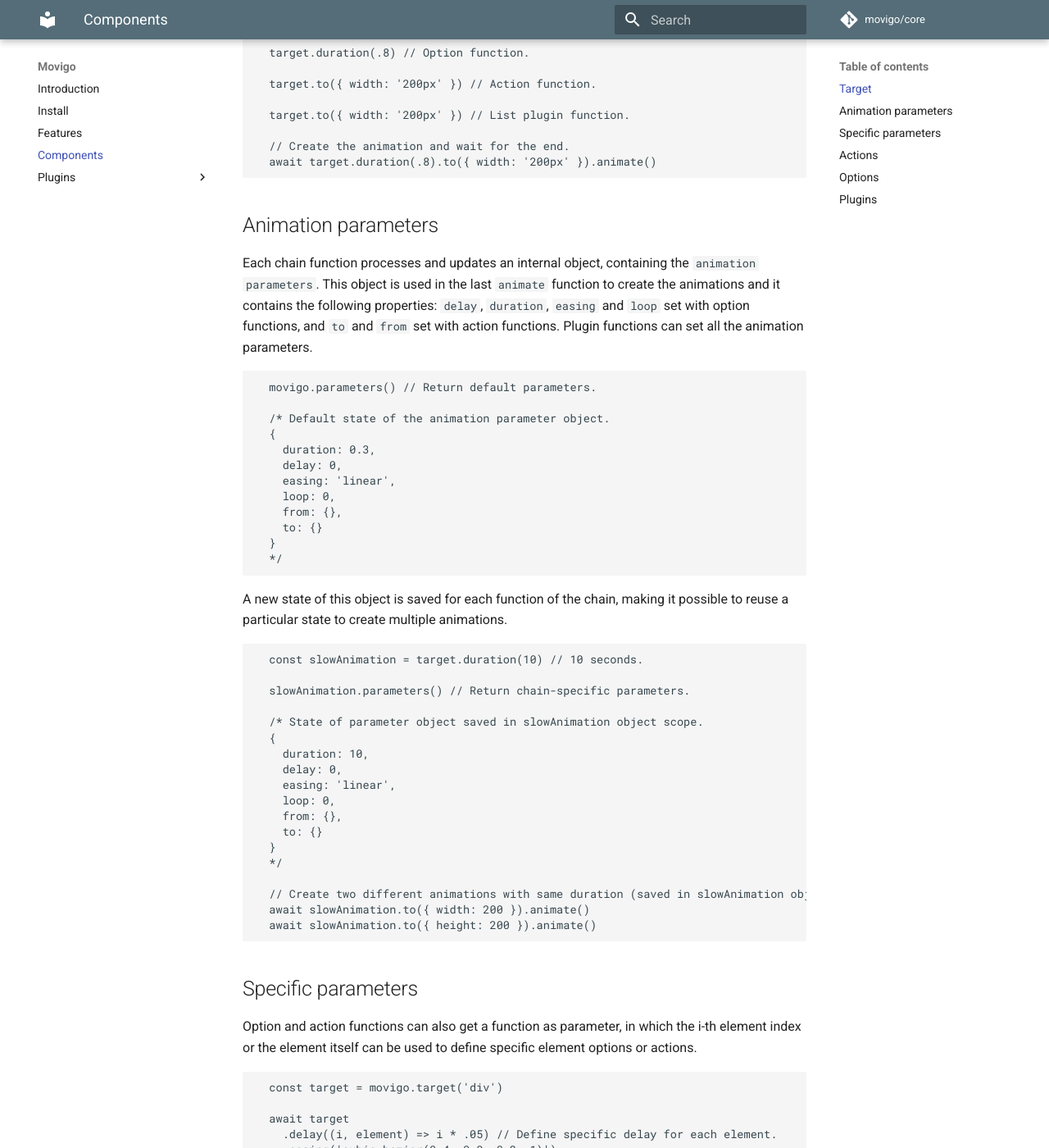
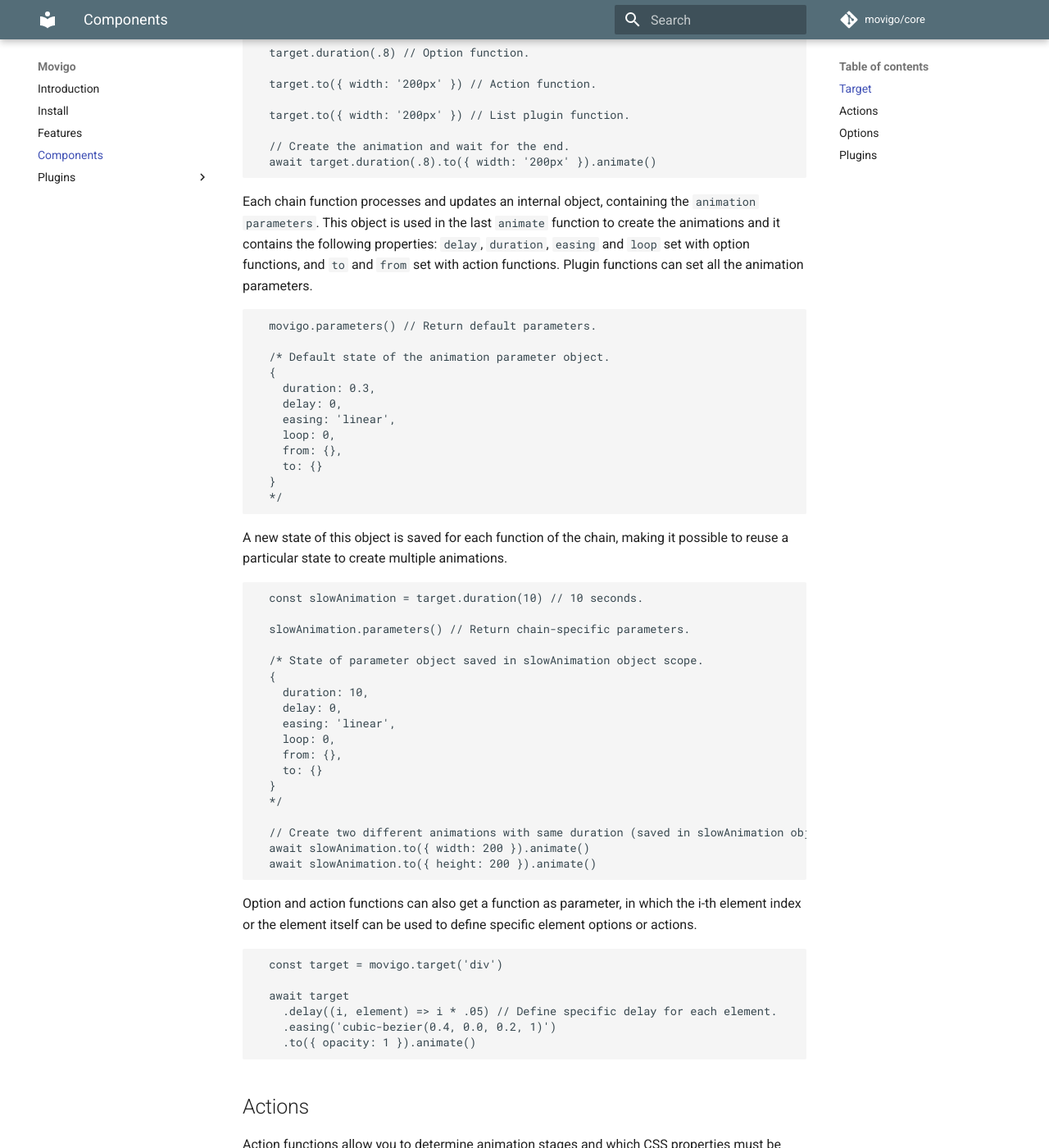
Before and after one commit to movigo/core, an MkDocs documentation site: the page built from docs/components.md, in a window 1280 px wide and 1400 px high, scrolled down 820 px. Shown: the whole window at 82% size. Built offline with MkDocs 1.6.1 and Material for MkDocs 9.7.7, drawn with Linux system fonts in a browser that asks for light colours; comment, search, counter and statistics services are not loaded.

Commit message:
[docs] remove some headers

````diff
--- a/docs/components.md
+++ b/docs/components.md
@@ -41,8 +41,6 @@ In this way it is possible to create function chains with the
   await target.duration(.8).to({ width: '200px' }).animate()
 ```
 
-## Animation parameters
-
 Each chain function processes and updates an internal object, containing the `animation parameters`. This object is used in the last `animate` function to create the animations and it contains the following properties: `delay`, `duration`, `easing` and `loop` set with option functions, and `to` and `from` set with action functions. Plugin functions can set all the animation parameters.
 
 ```js
@@ -83,8 +81,6 @@ possible to reuse a particular state to create multiple animations.
   await slowAnimation.to({ width: 200 }).animate()
   await slowAnimation.to({ height: 200 }).animate()
 ```
-
-## Specific parameters
 
 Option and action functions can also get a function as parameter, in which the i-th element index or the element itself can be used to define specific element options or actions.
 
````
